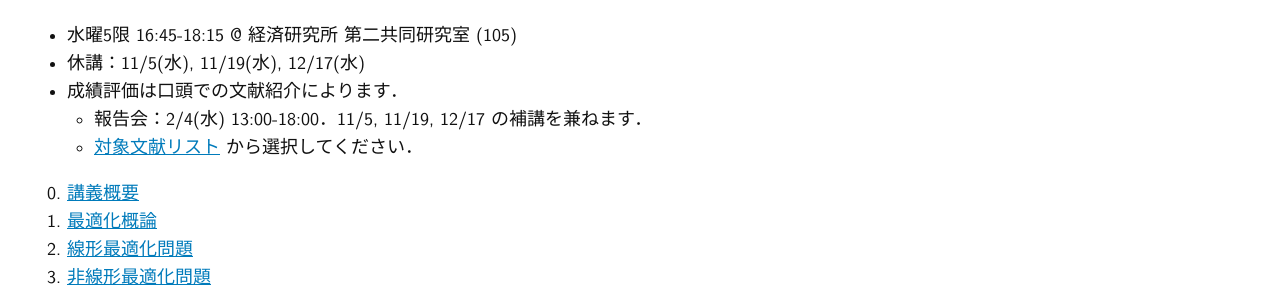
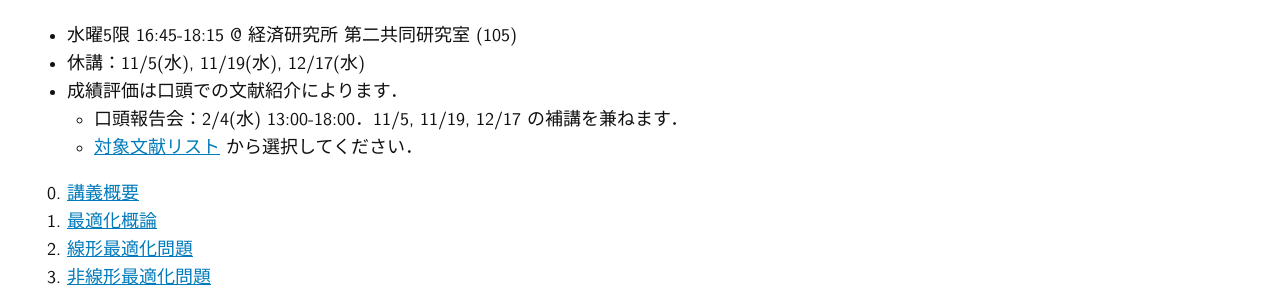
Before and after one commit to mino-osawa/mino-osawa.github.io, a Jekyll site: the page built from teaching.markdown, in a window 1280 px wide. Shown: the part 345-638 px from the top of the page. Built offline with Jekyll 4.4.1, drawn with Linux system fonts in a browser that asks for light colours; some web fonts are replaced.

Commit message:
minor fix

```diff
--- a/teaching.markdown
+++ b/teaching.markdown
@@ -23,7 +23,7 @@ permalink: "/teaching/"
 <li>休講：11/5(水), 11/19(水), 12/17(水)</li>
 <li>成績評価は口頭での文献紹介によります．
     <ul>
-    <li>報告会：2/4(水) 13:00-18:00．11/5, 11/19, 12/17 の補講を兼ねます．</li>
+    <li>口頭報告会：2/4(水) 13:00-18:00．11/5, 11/19, 12/17 の補講を兼ねます．</li>
     <li><a href="/notes/vip/VI25-Readings.pdf">対象文献リスト</a> から選択してください．</li>
     </ul>
 </li>
```
